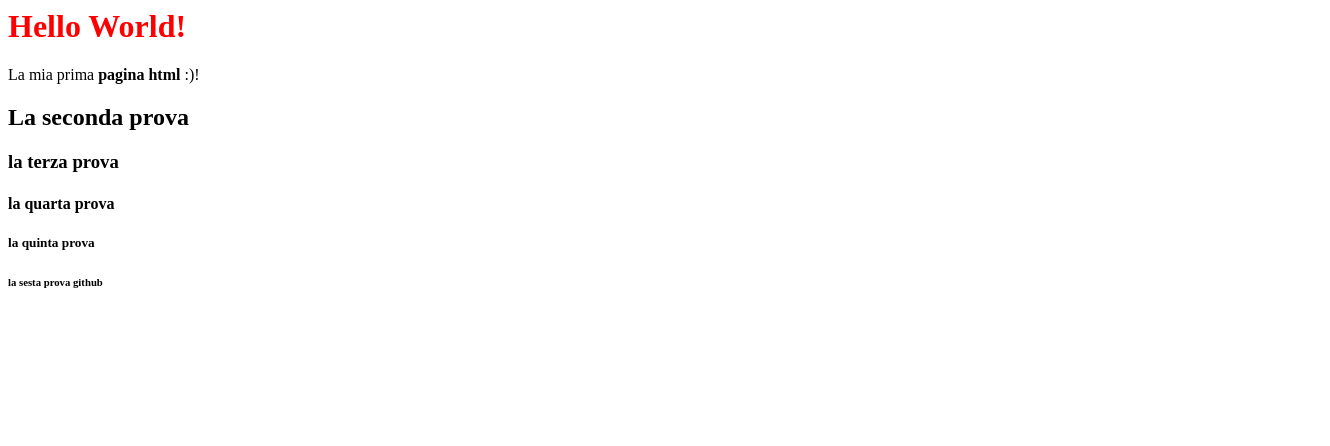
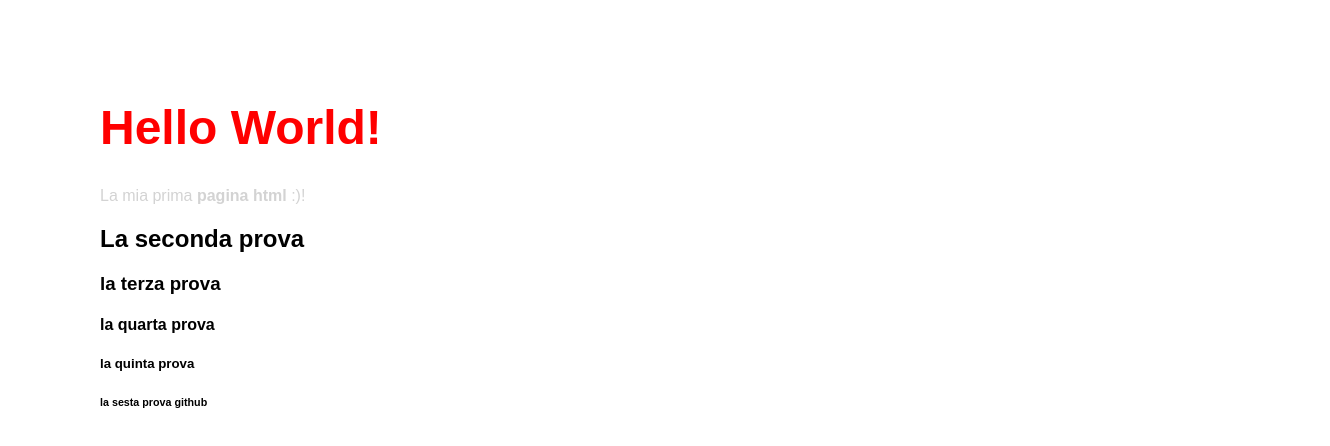
Before and after one commit to alettio87/alettio87.github.io, a plain HTML site: page index.html in a window 1280 px wide. Shown: the whole page, 1330 px wide, since content can reach past the window. Drawn offline with Linux system fonts and the light colour scheme.

Commit message:
css drive

```diff
--- a/main.css
+++ b/main.css
@@ -1,3 +1,16 @@
+html, body {
+    font-family: sans-serif;
+    margin: 50;
+    width: 100%;
+    height: 100%;
+}
+
 h1 {
-  color: red;
-   }
+    font-size: 48px;
+    color: red;
+}
+
+p {
+    max-width: 65%;
+    color: #d3d3d3;
+}
```
